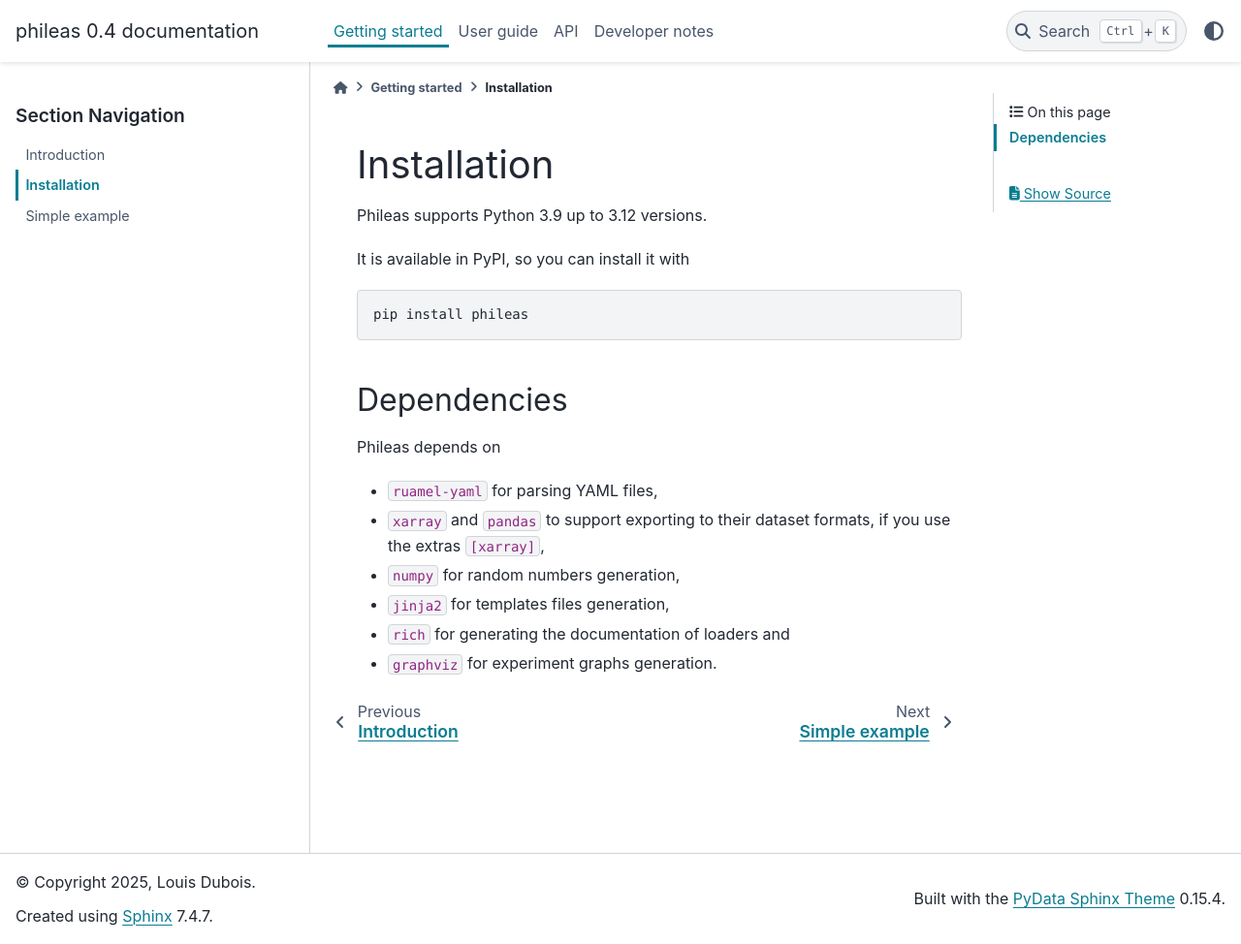
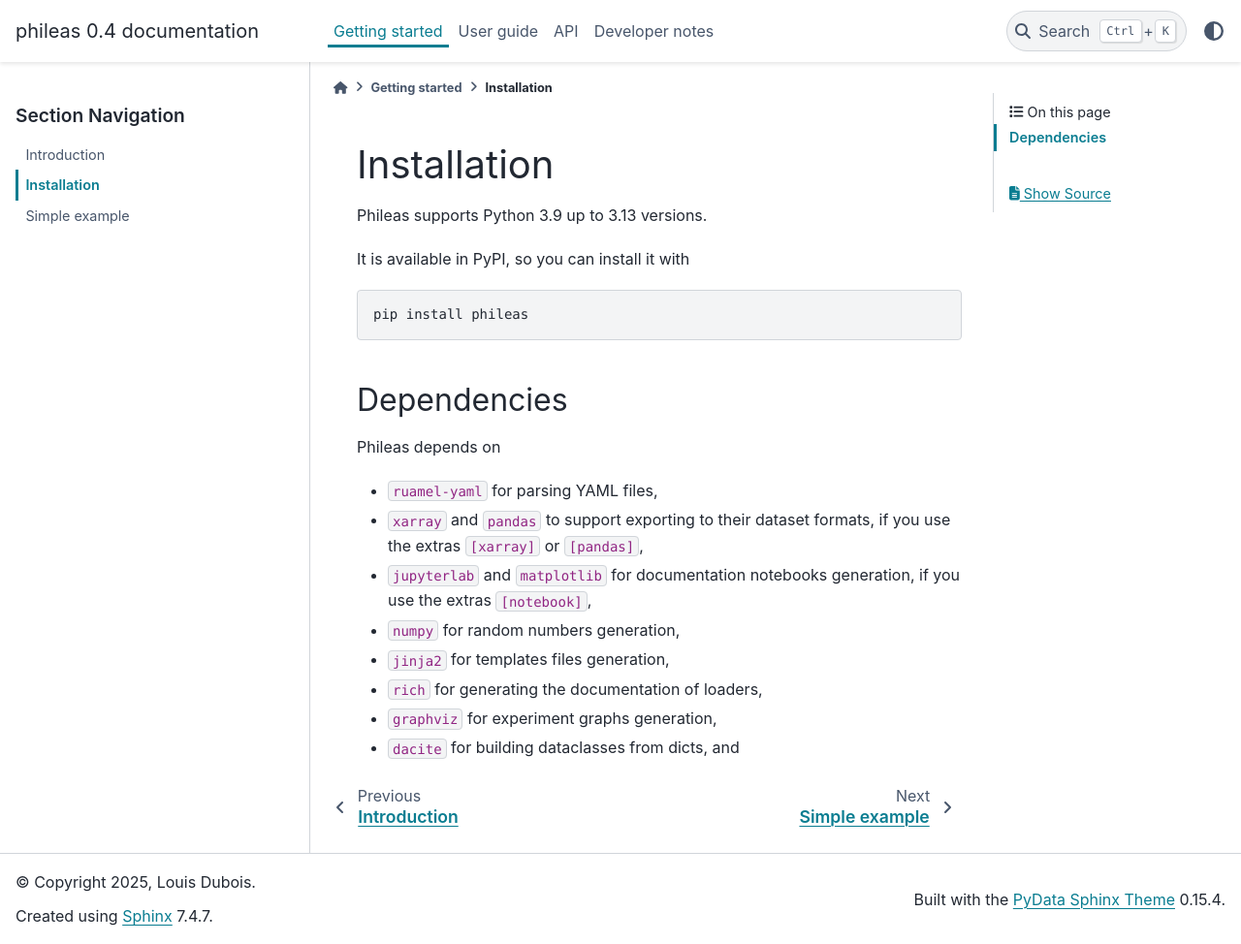
Before and after one commit to ldbo/phileas, a Sphinx documentation site: the page built from doc/source/getting_started/installation.md, in a window 1280 px wide and 974 px high. Shown: the whole window at 97% size. Built offline with Sphinx 7.4.7 and the PyData theme 0.15.4, drawn with Linux system fonts in a browser that asks for light colours; pages that are not in the unit, such as notebooks, are missing from menus.

Commit message:
Add support for Python 3.13

```diff
--- a/doc/source/getting_started/installation.md
+++ b/doc/source/getting_started/installation.md
@@ -1,6 +1,6 @@
 # Installation
 
-Phileas supports Python 3.9 up to 3.12 versions.
+Phileas supports Python 3.9 up to 3.13 versions.
 
 It is available in PyPI, so you can install it with
 
@@ -11,9 +11,13 @@ pip install phileas
 ## Dependencies
 
 Phileas depends on
- - ``ruamel-yaml`` for parsing YAML files,
- - ``xarray`` and ``pandas`` to support exporting to their dataset formats, if you use the extras ``[xarray]``,
- - ``numpy`` for random numbers generation,
- - ``jinja2`` for templates files generation,
- - ``rich`` for generating the documentation of loaders and
- - ``graphviz`` for experiment graphs generation.
+ - `ruamel-yaml` for parsing YAML files,
+ - `xarray` and `pandas` to support exporting to their dataset formats, if you
+   use the extras `[xarray]` or `[pandas]`,
+ - `jupyterlab` and `matplotlib` for documentation notebooks generation, if you
+   use the extras `[notebook]`,
+ - `numpy` for random numbers generation,
+ - `jinja2` for templates files generation,
+ - `rich` for generating the documentation of loaders,
+ - `graphviz` for experiment graphs generation,
+ - `dacite` for building dataclasses from dicts, and
--- a/pyproject.toml
+++ b/pyproject.toml
@@ -6,7 +6,7 @@ authors = ["Louis Dubois <louis.dubois@ssi.gouv.fr>"]
 readme = "Readme.md"
 
 [tool.poetry.dependencies]
-python = "^3.9,<3.13"
+python = "^3.9,<3.14"
 graphviz = "^0.20.3"
 rich = "^14.0.0"
 ruamel-yaml = "^0.18.10"
```
Also changed, not shown: 2 other files.
